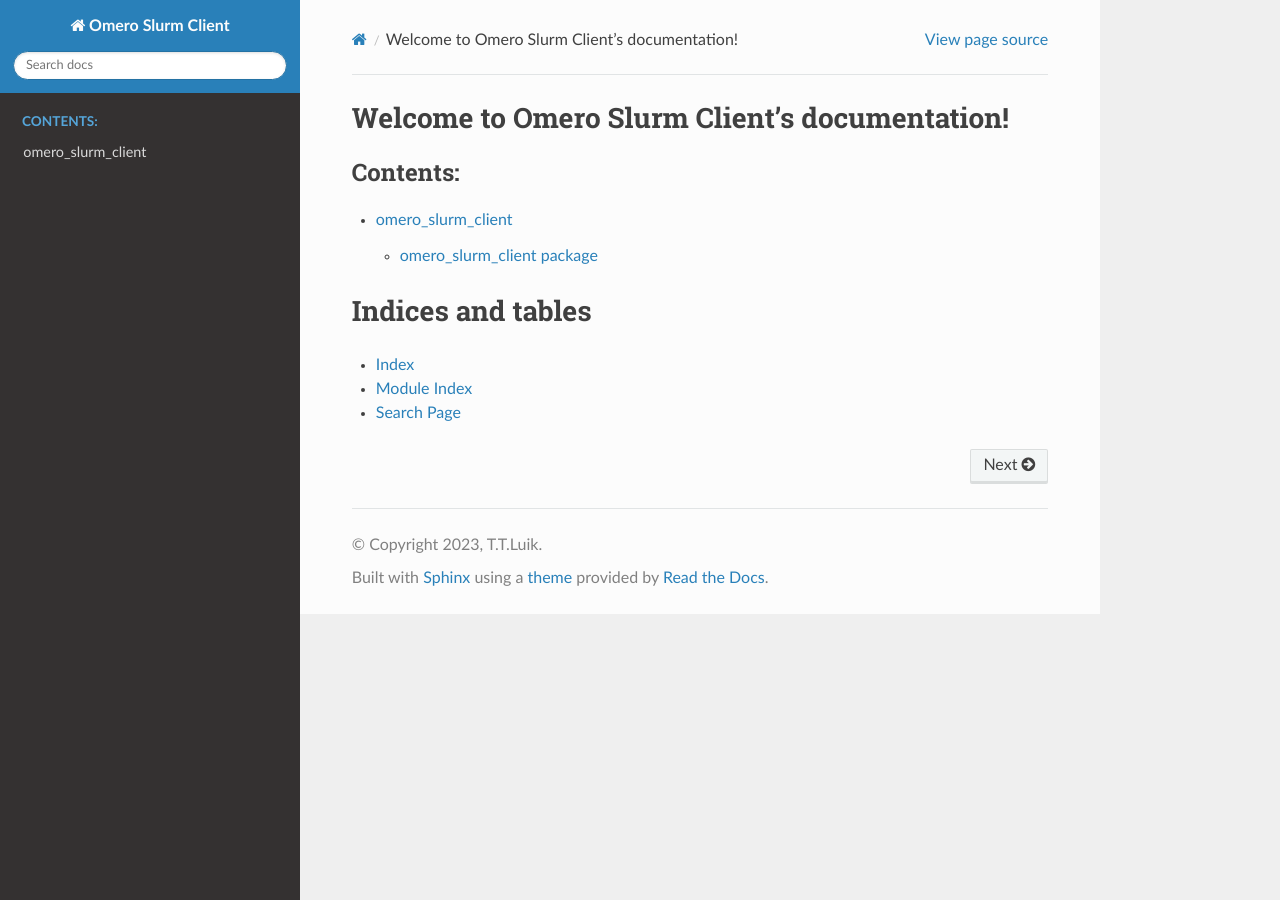
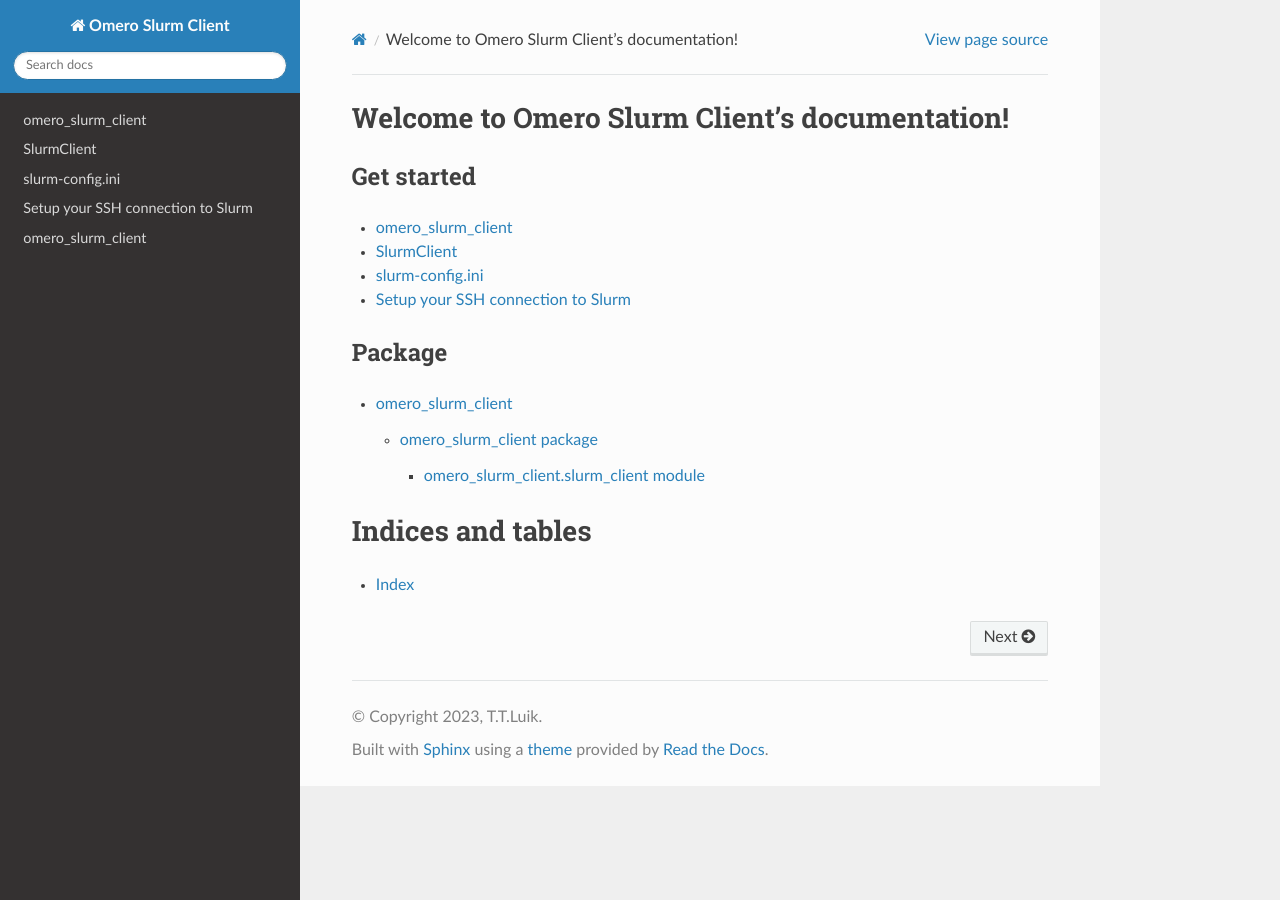
Before and after one commit to NL-BioImaging/biomero, a Sphinx documentation site: the page built from docs/index.rst, in a window 1280 px wide. Built offline with Sphinx 7.4.7 and the Read the Docs theme 2.0.0, drawn with Linux system fonts in a browser that asks for light colours; the version number could not be read and is left out.

Commit message:
Update docs

```diff
--- a/docs/conf.py
+++ b/docs/conf.py
@@ -11,7 +11,7 @@
 #
 import os
 import sys
-from importlib.metadata import version
+from importlib.metadata import version as dynamicversion
 sys.path.append(os.path.abspath('../..'))
 sys.path.append(os.path.abspath('../omero_slurm_client'))
 sys.path.append(os.path.abspath('..'))
@@ -22,7 +22,7 @@ sys.path.append(os.path.abspath('..'))
 project = 'Omero Slurm Client'
 copyright = '2023, T.T.Luik'
 author = 'T.T.Luik'
-release = version('omero_slurm_client')
+release = dynamicversion('omero_slurm_client')
 
 # -- General configuration ---------------------------------------------------
 # https://www.sphinx-doc.org/en/master/usage/configuration.html#general-configuration
@@ -35,7 +35,8 @@ extensions = [
     'sphinx.ext.viewcode',
     'sphinx.ext.napoleon',
     'sphinx.ext.intersphinx',
-    'sphinx.ext.githubpages'
+    'sphinx.ext.githubpages',
+    'myst_parser'
 ]
 
 templates_path = ['_templates']
--- a/docs/index.rst
+++ b/docs/index.rst
@@ -6,16 +6,24 @@
 Welcome to Omero Slurm Client's documentation!
 ==============================================
 
+
+Get started
+***********************
+
 .. toctree::
-   :maxdepth: 2
-   :caption: Contents:
+   :maxdepth: 4
+
+   readme_link
+
+Package
+***********************
+
+.. toctree::
+   :maxdepth: 5
 
    modules
-
 
 Indices and tables
 ==================
 
 * :ref:`genindex`
-* :ref:`modindex`
-* :ref:`search`
--- /dev/null
+++ b/docs/requirements.txt
@@ -0,0 +1 @@
+furo==2021.11.16
```
Also changed, not shown: docs/omero_slurm_client.rst (+8 -8 lines), docs/readme_link.md (added, +2 -0 lines), 2 other files.
